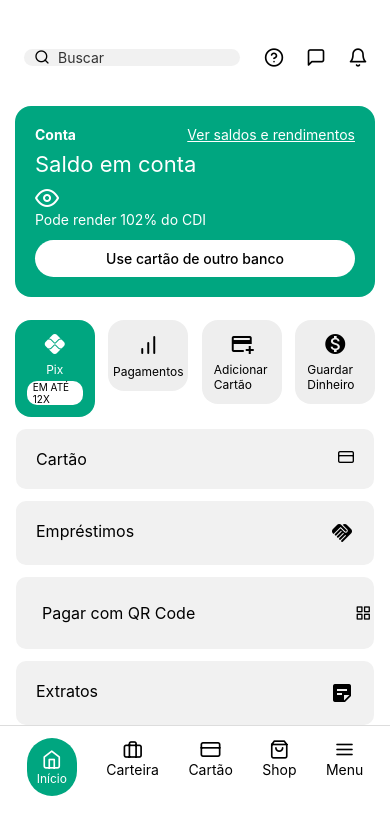
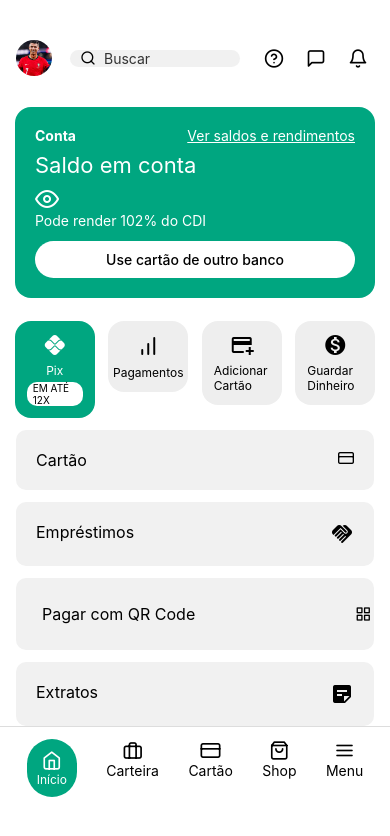
Before and after one commit to Jottape505/trabalho-P1, a React Native app: screen / in a window 390 px wide. Shown: the top 836 px of the page. Built offline with nearby package versions, Linux system fonts and the light colour scheme.

Commit message:
Coreção da imagem

```diff
--- a/App.tsx
+++ b/App.tsx
@@ -2,14 +2,15 @@
 import { View, Text, Image, TouchableOpacity, TextInput   } from "react-native";
 import { styles } from "./styles"
 import { Feather, MaterialIcons } from '@expo/vector-icons';
-import {Perfil} from "./Lion.png"
+import Perfil from "./assets/Perfil/Cr7.jpg"
+
 
 
 const App = () => {
 return(
 <View>
   <View style={styles.topBar}>
-    {/* <Image source={Perfil} style={styles.avatar} /> */}
+    <Image source={Perfil} style={styles.avatar} />
     <View style={styles.searchContainer}>
       <Feather name="search" size={16} color="#000"/>
       <TextInput placeholder="Buscar" style={styles.searchInput} />
--- /dev/null
+++ b/src/@types/jpg.d.ts
@@ -0,0 +1 @@
+declare module '*.jpg' ;
--- a/src/@types/png.d.ts
+++ /dev/null
@@ -1 +0,0 @@
-declare module '*.png' ;
--- a/styles.ts
+++ b/styles.ts
@@ -12,12 +12,12 @@
       gap: 10,
       paddingTop: 40,
     },
-    // avatar: {
-    // color: '#000',
-    //   // width: 36,
-    //   height: 36,
-    //   borderRadius: 18,
-    // },
+    avatar: {
+      color: '#000',
+      width: 36,
+      height: 36,
+      borderRadius: 18,
+    },
     searchContainer: {
       flex: 1,
       flexDirection: 'row',
```
Also changed, not shown: Lion.png (deleted), assets/Perfil/Cr7.jpg (added).
